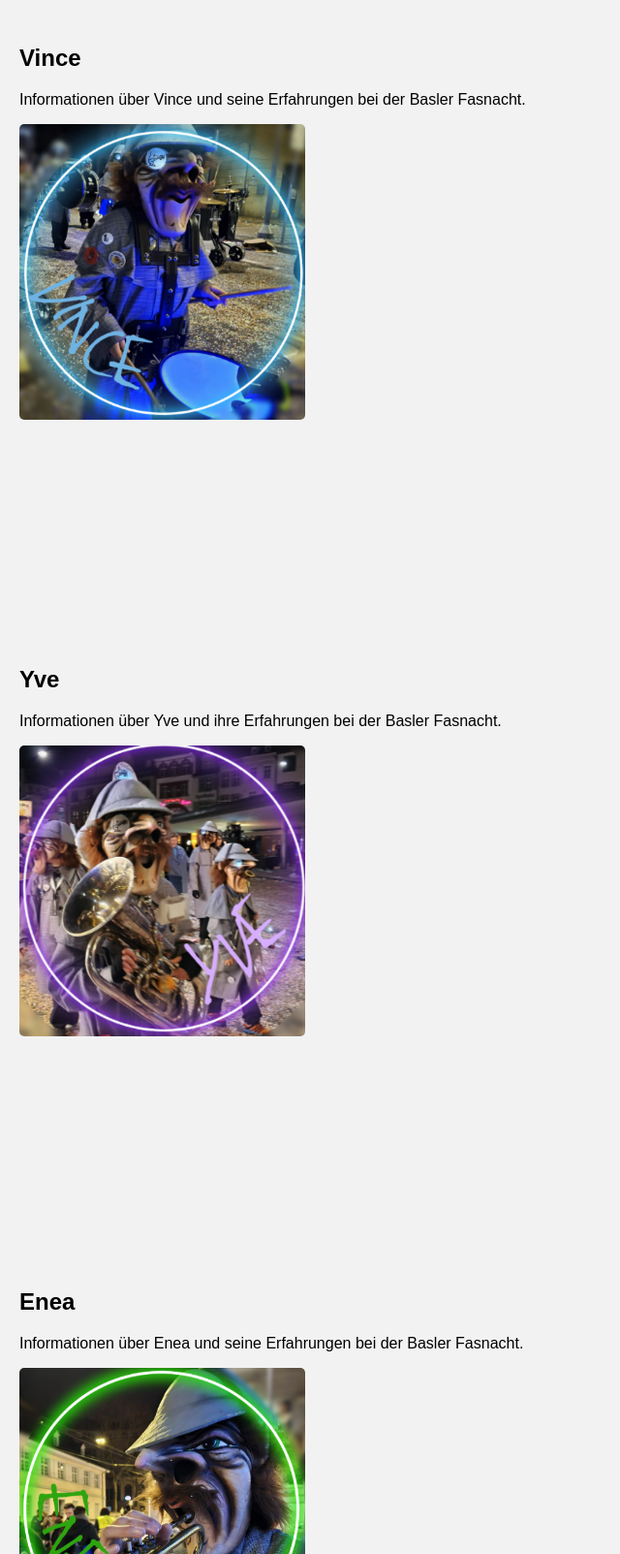
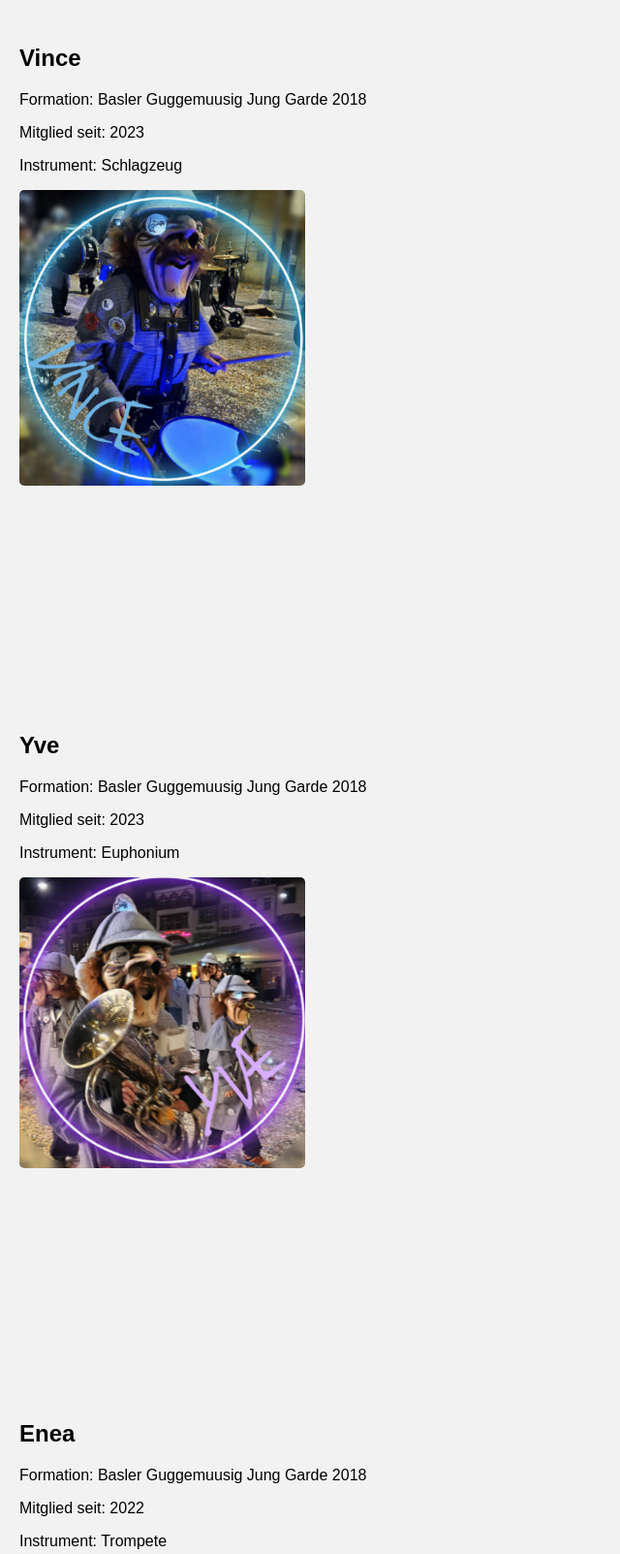
Before and after one commit to GamingKommando/Fasnacht2024, a plain HTML site: page index.html in a window 1280 px wide. Shown: the part 740-2343 px from the top of the page at 97% size, without its empty margins (0-640 px from the left). Drawn offline with Linux system fonts and the light colour scheme.

Commit message:
added infos

```diff
--- a/index.html
+++ b/index.html
@@ -34,7 +34,9 @@
 
     <section id="vince">
         <h2>Vince</h2>
-        <p>Informationen über Vince und seine Erfahrungen bei der Basler Fasnacht.</p>
+        <p>Formation: Basler Guggemuusig Jung Garde 2018</p>
+        <p>Mitglied seit: 2023</p>
+        <p>Instrument: Schlagzeug</p>
         <div class="gallery">
             <img src="images/pfp_vince.png" alt="Bild von Vince">
         </div>
@@ -42,7 +44,9 @@
 
     <section id="yve">
         <h2>Yve</h2>
-        <p>Informationen über Yve und ihre Erfahrungen bei der Basler Fasnacht.</p>
+        <p>Formation: Basler Guggemuusig Jung Garde 2018</p>
+        <p>Mitglied seit: 2023</p>
+        <p>Instrument: Euphonium</p>
         <div class="gallery">
             <img src="images/pfp_yve.png" alt="Bild von Yve">
         </div>
@@ -50,7 +54,9 @@
 
     <section id="enea">
         <h2>Enea</h2>
-        <p>Informationen über Enea und seine Erfahrungen bei der Basler Fasnacht.</p>
+        <p>Formation: Basler Guggemuusig Jung Garde 2018</p>
+        <p>Mitglied seit: 2022</p>
+        <p>Instrument: Trompete</p>
         <div class="gallery">
             <img src="images/pfp_enea.png" alt="Bild von Enea">
         </div>
@@ -58,7 +64,9 @@
 
     <section id="nevio">
         <h2>Nevio</h2>
-        <p>Informationen über Nevio und seine Erfahrungen bei der Basler Fasnacht.</p>
+        <p>Formation: Basler Guggemuusig Jung Garde 2018</p>
+        <p>Mitglied seit: 2023</p>
+        <p>Instrument: Sousaphon</p>
         <div class="gallery">
             <img src="images/pfp_nevio4.jpeg" alt="Bild von Nevio">
         </div>
@@ -66,7 +74,16 @@
 
     <section id="andy">
         <h2>Andy</h2>
-        <p>Informationen über Andy und seine Erfahrungen bei der Basler Fasnacht.</p>
+        <h1>Formationen:</h1>
+        <ul>
+            <li>Suuri Mögge</li>
+            <li>Castle Groove</li>
+            <li>und noch vieles mehr</li>
+        </ul>
+
+        </ul>
+        <p>Mitglied seit: -</p>
+        <p>Instrument: Sousaphon</p>
         <!-- Bilder und Videos für Andy -->
     </section>
 
```
